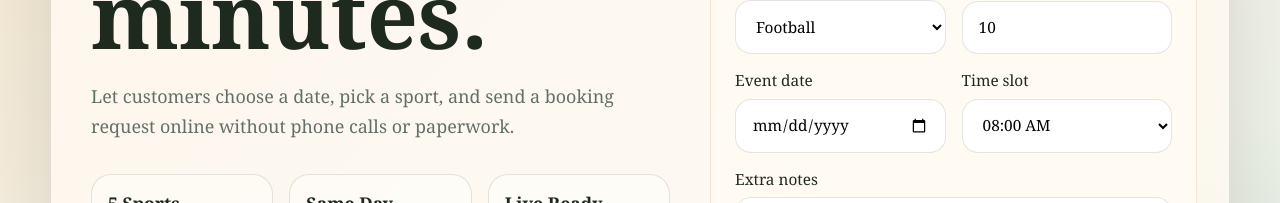
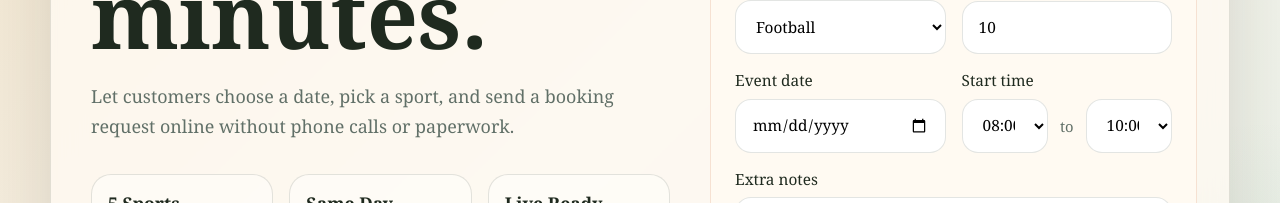
Before and after one commit to yyuseki15-ux/3EC-Photography-Website, a Next.js app: page / in a window 1280 px wide. Shown: the part 489-692 px from the top of the page. Built offline with nearby package versions, Linux system fonts and the light colour scheme.

Commit message:
Add booking start and end times

```diff
--- a/src/app/api/bookings/route.ts
+++ b/src/app/api/bookings/route.ts
@@ -7,7 +7,8 @@ type BookingPayload = {
   phone?: string;
   sport?: string;
   eventDate?: string;
-  timeSlot?: string;
+  startTime?: string;
+  endTime?: string;
   players?: string;
   notes?: string;
 };
@@ -21,7 +22,8 @@ export async function POST(request: Request) {
     !payload.phone ||
     !payload.sport ||
     !payload.eventDate ||
-    !payload.timeSlot ||
+    !payload.startTime ||
+    !payload.endTime ||
     !payload.players
   ) {
     return NextResponse.json(
@@ -43,6 +45,17 @@ export async function POST(request: Request) {
     );
   }
 
+  if (payload.startTime === payload.endTime) {
+    return NextResponse.json(
+      {
+        message: "Start time and end time must be different."
+      },
+      { status: 400 }
+    );
+  }
+
+  const timeSlot = `${payload.startTime} - ${payload.endTime}`;
+
   try {
     const supabase = createSupabaseAdminClient();
 
@@ -52,7 +65,7 @@ export async function POST(request: Request) {
       phone: payload.phone,
       sport: payload.sport,
       event_date: payload.eventDate,
-      time_slot: payload.timeSlot,
+      time_slot: timeSlot,
       players: playerCount,
       notes: payload.notes?.trim() || null
     });
@@ -79,6 +92,6 @@ export async function POST(request: Request) {
   }
 
   return NextResponse.json({
-    message: `Thanks ${payload.fullName}, your ${payload.sport} booking request for ${payload.eventDate} at ${payload.timeSlot} has been saved.`
+    message: `Thanks ${payload.fullName}, your ${payload.sport} booking request for ${payload.eventDate} from ${payload.startTime} to ${payload.endTime} has been saved.`
   });
 }
--- a/src/app/globals.css
+++ b/src/app/globals.css
@@ -160,6 +160,19 @@ textarea {
   gap: 1rem;
 }
 
+.time-range-fields {
+  display: grid;
+  grid-template-columns: minmax(0, 1fr) auto minmax(0, 1fr);
+  gap: 0.75rem;
+  align-items: center;
+}
+
+.time-range-separator {
+  color: var(--muted);
+  font-size: 0.92rem;
+  text-align: center;
+}
+
 .booking-card button {
   border: 0;
   border-radius: 999px;
@@ -232,6 +245,14 @@ textarea {
     grid-template-columns: 1fr;
   }
 
+  .time-range-fields {
+    grid-template-columns: 1fr;
+  }
+
+  .time-range-separator {
+    display: none;
+  }
+
   .hero-copy h1 {
     font-size: clamp(2.5rem, 13vw, 4rem);
   }
--- a/src/app/page.tsx
+++ b/src/app/page.tsx
@@ -8,7 +8,8 @@ type BookingState = {
   phone: string;
   sport: string;
   eventDate: string;
-  timeSlot: string;
+  startTime: string;
+  endTime: string;
   players: string;
   notes: string;
 };
@@ -35,7 +36,8 @@ const initialState: BookingState = {
   phone: "",
   sport: "Football",
   eventDate: "",
-  timeSlot: "08:00 AM",
+  startTime: "08:00 AM",
+  endTime: "10:00 AM",
   players: "10",
   notes: ""
 };
@@ -216,13 +218,14 @@ export default function Home() {
             </label>
 
             <label>
-              Time slot
+              Start time
+              <div className="time-range-fields">
                 <select
-                value={formData.timeSlot}
+                  value={formData.startTime}
                   onChange={(event) =>
                     setFormData((current) => ({
                       ...current,
-                    timeSlot: event.target.value
+                      startTime: event.target.value
                     }))
                   }
                 >
@@ -232,6 +235,25 @@ export default function Home() {
                     </option>
                   ))}
                 </select>
+
+                <span className="time-range-separator">to</span>
+
+                <select
+                  value={formData.endTime}
+                  onChange={(event) =>
+                    setFormData((current) => ({
+                      ...current,
+                      endTime: event.target.value
+                    }))
+                  }
+                >
+                  {timeSlots.map((slot) => (
+                    <option key={slot} value={slot}>
+                      {slot}
+                    </option>
+                  ))}
+                </select>
+              </div>
             </label>
           </div>
 
```
Lines whose indentation alone changed are shown as unchanged.
